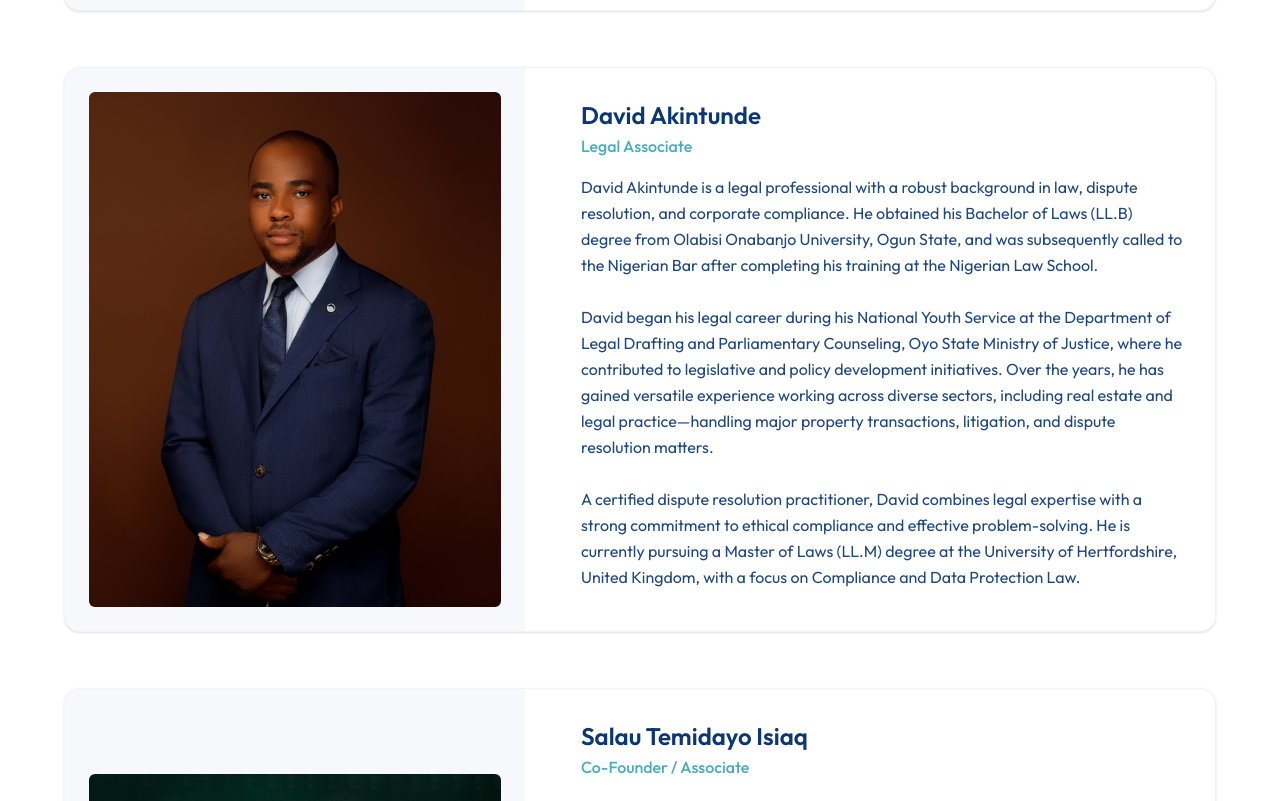
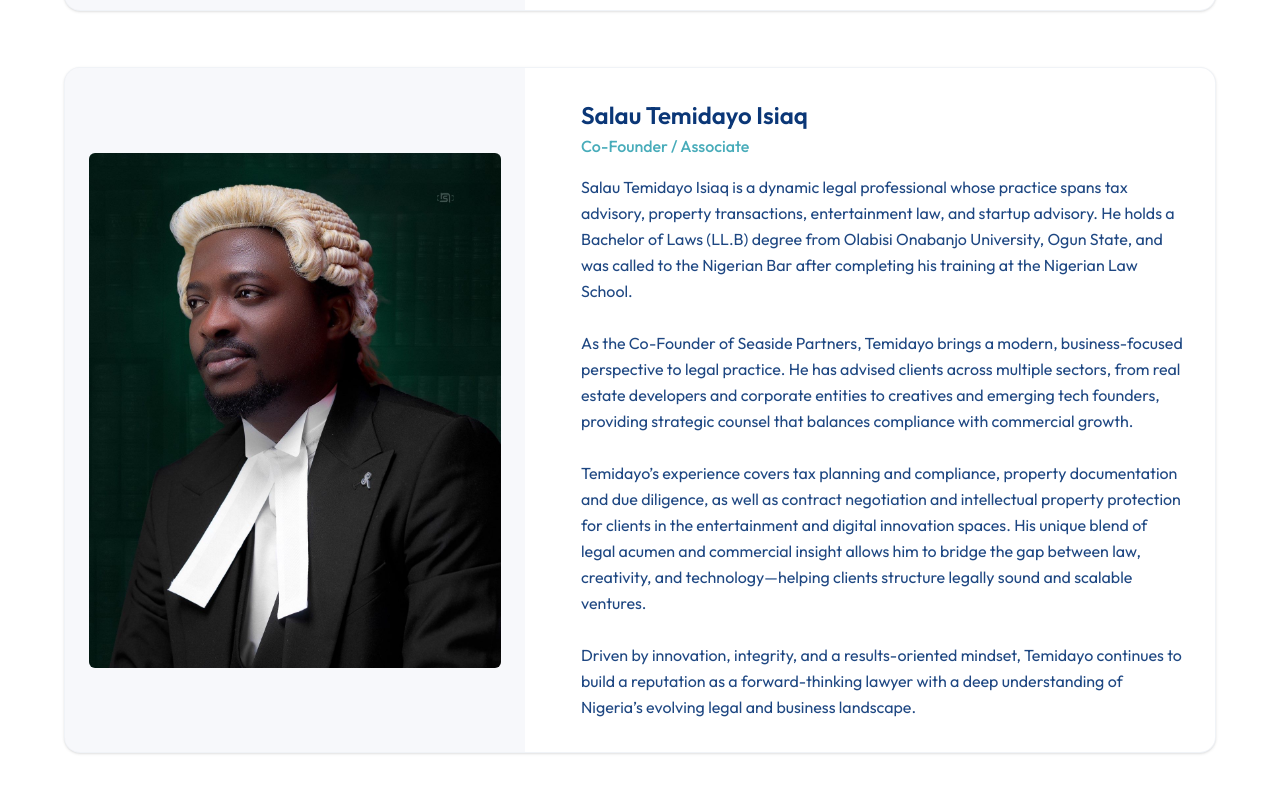
Before and after one commit to Hisaw304/seasidepartners, a React (Vite) app: page /about in a window 1280 px wide. Shown: the part 1379-2180 px from the top of the page. Built offline with nearby package versions, Linux system fonts and the light colour scheme.

Commit message:
commit about page pictures

```diff
--- a/src/pages/About.jsx
+++ b/src/pages/About.jsx
@@ -4,7 +4,7 @@ import heroImg from "../assets/hero.jpg";
 import teamOtesile from "../assets/otesile.jpg";
 import teamDavid from "../assets/team3.jpg";
 import teamSalau from "../assets/team2.jpg";
-import teamIjeoma from "../assets/hero.jpg";
+import teamIjeoma from "../assets/team4.jpg";
 
 const teamMembers = [
   {
@@ -20,16 +20,6 @@ With a detail-oriented and strategic approach, he has advised clients on corpora
 Olamide’s practice is guided by integrity, precision, and innovation. His growing interest in the intersection of law, technology, and sports continues to inform his advisory style, positioning him as a modern legal practitioner dedicated to excellence and long-term client success.`,
   },
   {
-    name: "David Akintunde",
-    role: "Legal Associate",
-    image: teamDavid,
-    bio: `David Akintunde is a legal professional with a robust background in law, dispute resolution, and corporate compliance. He obtained his Bachelor of Laws (LL.B) degree from Olabisi Onabanjo University, Ogun State, and was subsequently called to the Nigerian Bar after completing his training at the Nigerian Law School.
-
-David began his legal career during his National Youth Service at the Department of Legal Drafting and Parliamentary Counseling, Oyo State Ministry of Justice, where he contributed to legislative and policy development initiatives. Over the years, he has gained versatile experience working across diverse sectors, including real estate and legal practice—handling major property transactions, litigation, and dispute resolution matters.
-
-A certified dispute resolution practitioner, David combines legal expertise with a strong commitment to ethical compliance and effective problem-solving. He is currently pursuing a Master of Laws (LL.M) degree at the University of Hertfordshire, United Kingdom, with a focus on Compliance and Data Protection Law.`,
-  },
-  {
     name: "Salau Temidayo Isiaq",
     role: "Co-Founder / Associate",
     image: teamSalau,
@@ -41,6 +31,17 @@ Temidayo’s experience covers tax planning and compliance, property documentati
 
 Driven by innovation, integrity, and a results-oriented mindset, Temidayo continues to build a reputation as a forward-thinking lawyer with a deep understanding of Nigeria’s evolving legal and business landscape.`,
   },
+  {
+    name: "David Akintunde",
+    role: "Legal Associate",
+    image: teamDavid,
+    bio: `David Akintunde is a legal professional with a robust background in law, dispute resolution, and corporate compliance. He obtained his Bachelor of Laws (LL.B) degree from Olabisi Onabanjo University, Ogun State, and was subsequently called to the Nigerian Bar after completing his training at the Nigerian Law School.
+
+David began his legal career during his National Youth Service at the Department of Legal Drafting and Parliamentary Counseling, Oyo State Ministry of Justice, where he contributed to legislative and policy development initiatives. Over the years, he has gained versatile experience working across diverse sectors, including real estate and legal practice—handling major property transactions, litigation, and dispute resolution matters.
+
+A certified dispute resolution practitioner, David combines legal expertise with a strong commitment to ethical compliance and effective problem-solving. He is currently pursuing a Master of Laws (LL.M) degree at the University of Hertfordshire, United Kingdom, with a focus on Compliance and Data Protection Law.`,
+  },
+
   {
     name: "Ijeoma Ubochi",
     role: "Digital Management Lead",
```
Also changed, not shown: src/assets/team4.jpg (added).
